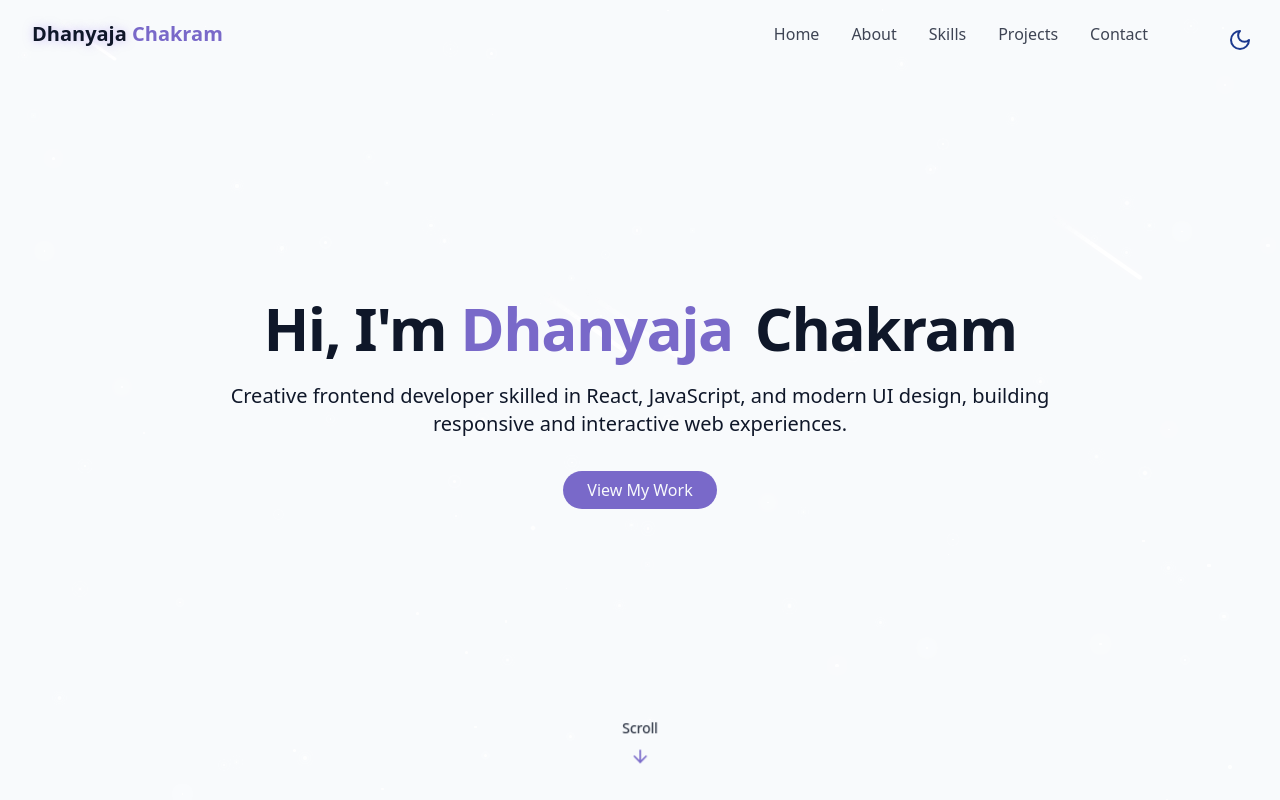
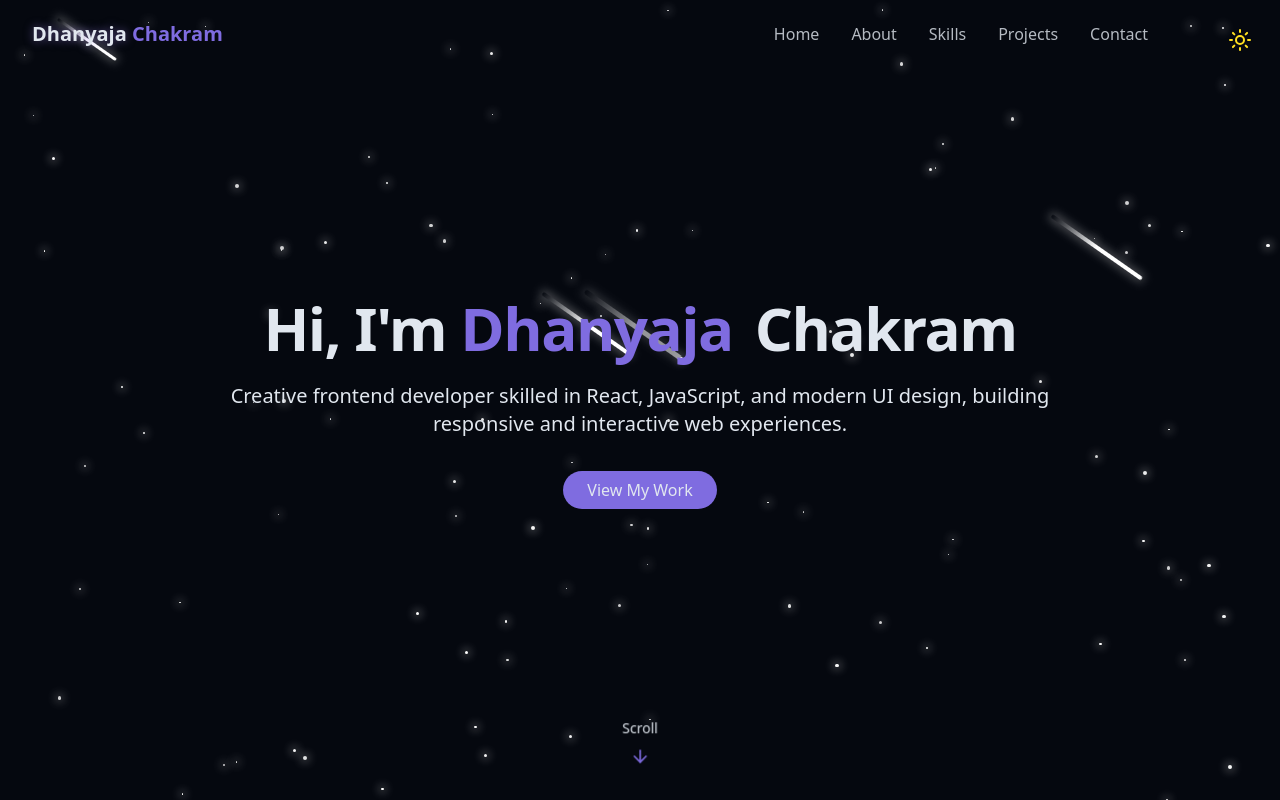
Before and after one commit to Dhanyaja/Portfolio, a React (Vite) app: page / in a window 1280 px wide. Shown: the top 800 px of the page. Built offline with nearby package versions, Linux system fonts and the light colour scheme.

Commit message:
Changes : Final

```diff
--- a/src/components/ThemeToggle.jsx
+++ b/src/components/ThemeToggle.jsx
@@ -1,48 +1,64 @@
-import { Moon, Sun } from 'lucide-react';
-import React, { useEffect, useState } from 'react'
-import { cn } from '@/lib/utils';
+import { Moon, Sun } from "lucide-react";
+import React, { useEffect, useState } from "react";
+import { cn } from "@/lib/utils";
 
 const ThemeToggle = () => {
+  const [isDarkMode, setIsDarkMode] = useState(true);
 
-    const [ isDarkMode, setIsDarkMode ] =  useState(true);
+  // useEffect(() => {
+  //     const storedTheme = localStorage.getItem("theme")
+  //     if(storedTheme === 'dark'){
+  //         setIsDarkMode(true);
+  //         document.documentElement.classList.add('dark');
+  //     } else {
+  //         setIsDarkMode(false);
+  //         document.documentElement.classList.add('light');
+  //     }
+  // }, [])
 
   useEffect(() => {
-        const storedTheme = localStorage.getItem("theme")
-        if(storedTheme === 'dark'){
+    const storedTheme = localStorage.getItem("theme");
+
+    if (storedTheme === "dark" || storedTheme === null) {
+      // Default to dark mode if no theme is stored
       setIsDarkMode(true);
-            document.documentElement.classList.add('dark');
+      document.documentElement.classList.add("dark");
+      document.documentElement.classList.remove("light");
+      localStorage.setItem("theme", "dark"); // Store dark as default
     } else {
       setIsDarkMode(false);
-            document.documentElement.classList.add('light');
+      document.documentElement.classList.add("light");
+      document.documentElement.classList.remove("dark");
     }
-    }, [])
+  }, []);
 
   const toggleTheme = () => {
-        if(isDarkMode){
-            document.documentElement.classList.remove('dark');
-            localStorage.setItem("theme", "light")
+    if (isDarkMode) {
+      document.documentElement.classList.remove("dark");
+      localStorage.setItem("theme", "light");
       setIsDarkMode(false);
     } else {
-            document.documentElement.classList.add('dark');
-            localStorage.setItem("theme", "dark")
+      document.documentElement.classList.add("dark");
+      localStorage.setItem("theme", "dark");
       setIsDarkMode(true);
     }
-    }
+  };
 
   return (
     <button
       onClick={toggleTheme}
-        className={cn('fixed max-sm:hidden top-5 right-5 z-50 p-2 rounded-full transition-colors duration-300',
-            'focus:outline-hidden'
+      className={cn(
+        "fixed max-sm:hidden top-5 right-5 z-50 p-2 rounded-full transition-colors duration-300",
+        "focus:outline-hidden"
       )}
     >
       {isDarkMode ? (
-            <Sun className='h-6 w-6 text-yellow-300' />
+        <Sun className="h-6 w-6 text-yellow-300" />
       ) : (
-            <Moon className='h-6 w-6 text-blue-900'/>
+        <Moon className="h-6 w-6 text-blue-900" />
       )}
     </button>
-  )
-}
+  );
+};
 
-export default ThemeToggle
+export default ThemeToggle;
```
Lines whose indentation alone changed are shown as unchanged.
